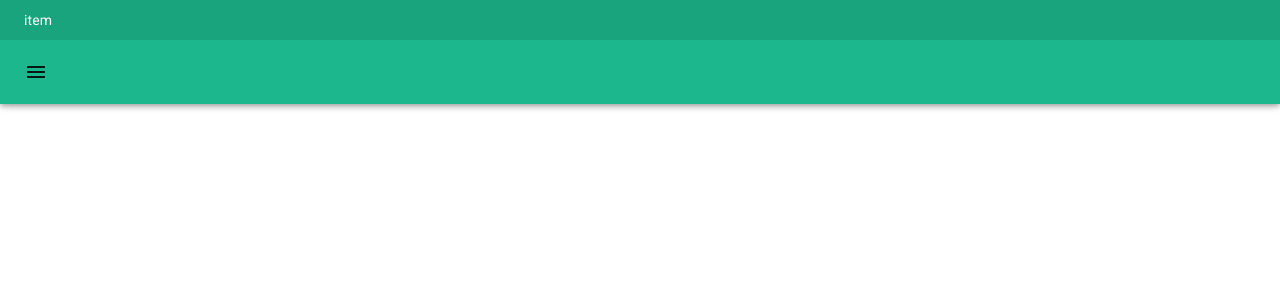
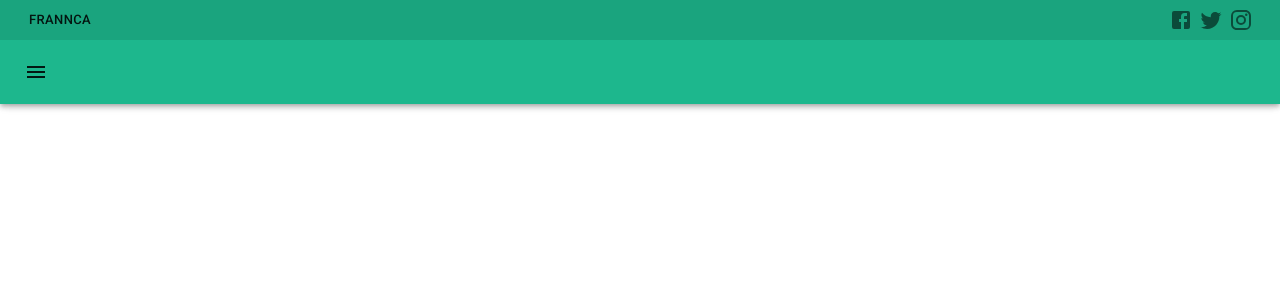
Before and after one commit to Frannca/nextjs, a Next.js app: page / in a window 1280 px wide. Shown: the top 300 px of the page. Built offline with nearby package versions, Linux system fonts and the light colour scheme.

Commit message:
feat: site AppBar

```diff
--- a/src/components/AppBar/index.tsx
+++ b/src/components/AppBar/index.tsx
@@ -1,52 +1,32 @@
 import * as S from './styles'
-import { IAppBar } from './types'
+import { IAppBar, ISecondaryAppBarButton } from './types'
 import MenuIcon from '@material-ui/icons/Menu'
 import { Container } from '@material-ui/core'
 
 const AppBar = ({ testID, secondaryAppBar }: IAppBar) => {
   return (
     <S.Wrapper data-testid={testID}>
+      {secondaryAppBar && (
         <S.SecondaryAppBar>
-        <Container>
+          <S.SecondaryAppBarContainer>
             {secondaryAppBar?.leftContent && (
               <S.SecondaryAppBarLeftContent>
                 {secondaryAppBar.leftContent.map((item, index) => {
-                return (
-                  (item.link && (
-                    <a
-                      key={index}
-                      aria-label={item.link.aria}
-                      href={item.link.url}
-                    >
-                      {item.text}
-                    </a>
-                  )) ||
-                  item.text
-                )
+                  return (item.link && getButton({ index, item })) || item.text
                 })}
               </S.SecondaryAppBarLeftContent>
             )}
             {secondaryAppBar?.rightContent && (
               <S.SecondaryAppBarRightContent>
                 {secondaryAppBar.rightContent.map((item, index) => {
-                return (
-                  (item.link && (
-                    <a
-                      key={index}
-                      aria-label={item.link.aria}
-                      href={item.link.url}
-                    >
-                      {item.text}
-                    </a>
-                  )) ||
-                  item.text
-                )
+                  return (item.link && getButton({ index, item })) || item.text
                 })}
               </S.SecondaryAppBarRightContent>
             )}
-        </Container>
+          </S.SecondaryAppBarContainer>
         </S.SecondaryAppBar>
-      <S.AppBar color="secondary">
+      )}
+      <S.AppBar color="secondary" data-secondary-app-bar={secondaryAppBar}>
         <S.Toolbar>
           <Container>
             <S.IconButton edge="start" color="inherit" aria-label="menu">
@@ -59,4 +39,28 @@ const AppBar = ({ testID, secondaryAppBar }: IAppBar) => {
   )
 }
 
+const getButton = ({ index, item }: ISecondaryAppBarButton) => {
+  return (
+    (item.link?.icon && (
+      <S.IconButton
+        size="small"
+        key={index}
+        onClick={() => window.open(item.link?.url, '_blank')}
+        aria-label={item.link?.aria}
+      >
+        {item.text}
+      </S.IconButton>
+    )) || (
+      <S.Button
+        size="small"
+        key={index}
+        href={item.link?.url}
+        aria-label={item.link?.aria}
+      >
+        {item.text}
+      </S.Button>
+    )
+  )
+}
+
 export default AppBar
--- a/src/components/AppBar/styles.ts
+++ b/src/components/AppBar/styles.ts
@@ -1,5 +1,7 @@
 import {
   AppBar as AppBarCore,
+  Button as ButtonCore,
+  Container,
   darken,
   IconButton as IconButtonCore,
   Toolbar as ToolbarCore
@@ -9,7 +11,7 @@ import styled from 'styled-components'
 export const Wrapper = styled.div``
 
 export const AppBar = styled(AppBarCore)`
-  top: 40px;
+  top: ${(props) => (props['data-secondary-app-bar'] ? '40px' : 0)};
 `
 
 export const SecondaryAppBar = styled.div`
@@ -22,7 +24,14 @@ export const SecondaryAppBar = styled.div`
   z-index: 1200;
 `
 
-export const SecondaryAppBarLeftContent = styled.div``
+export const SecondaryAppBarContainer = styled(Container)`
+  display: flex;
+`
+
+export const SecondaryAppBarLeftContent = styled.div`
+  display: flex;
+  flex: 1;
+`
 
 export const SecondaryAppBarRightContent = styled.div``
 
@@ -32,3 +41,5 @@ export const Toolbar = styled(ToolbarCore)`
   padding-left: 0;
   padding-right: 0;
 `
+
+export const Button = styled(ButtonCore)``
--- a/src/components/Site/index.tsx
+++ b/src/components/Site/index.tsx
@@ -1,12 +1,46 @@
 import { IAppBar } from 'components/AppBar/types'
 import * as S from './styles'
 import { ISite } from './types'
+import FacebookIcon from '@material-ui/icons/Facebook'
+import InstagramIcon from '@material-ui/icons/Instagram'
+import TwitterIcon from '@material-ui/icons/Twitter'
 
 const appBarProps: IAppBar = {
   secondaryAppBar: {
     leftContent: [
       {
-        text: 'item'
+        text: 'Frannca',
+        link: {
+          url: 'http://frannca.com',
+          aria: 'Link to Frannca',
+          icon: false
+        }
+      }
+    ],
+    rightContent: [
+      {
+        text: <FacebookIcon />,
+        link: {
+          url: 'https://facebook.com',
+          aria: 'Link to Facebook',
+          icon: true
+        }
+      },
+      {
+        text: <TwitterIcon />,
+        link: {
+          url: 'https://twitter.com',
+          aria: 'Link to Twitter',
+          icon: true
+        }
+      },
+      {
+        text: <InstagramIcon />,
+        link: {
+          url: 'https://www.instagram.com',
+          aria: 'Link to Instagram',
+          icon: true
+        }
       }
     ]
   }
```
Also changed, not shown: src/components/AppBar/types.ts (+9 -1 lines). Lines whose indentation alone changed are shown as unchanged.
